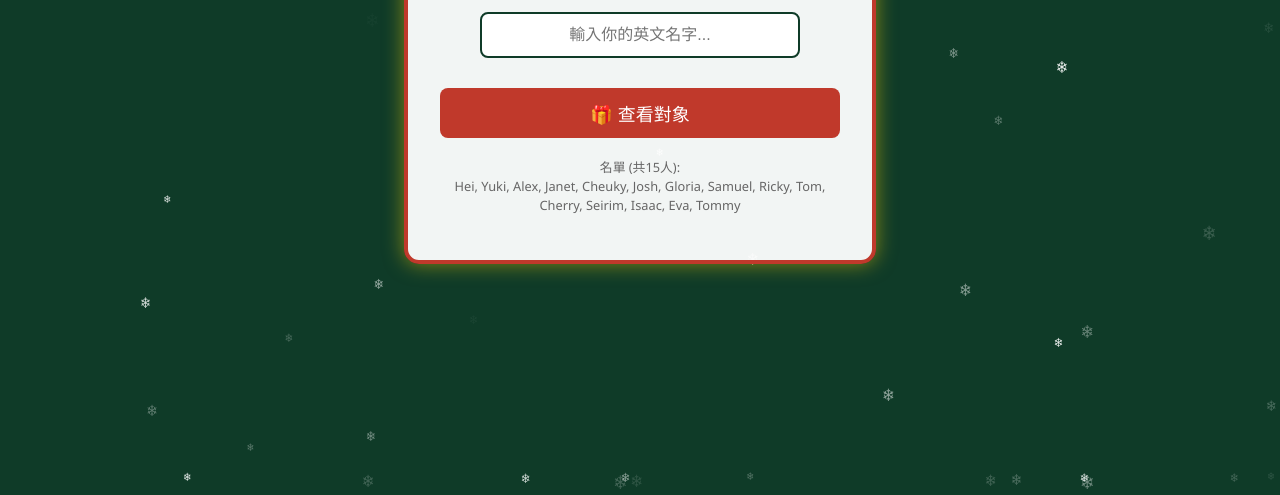
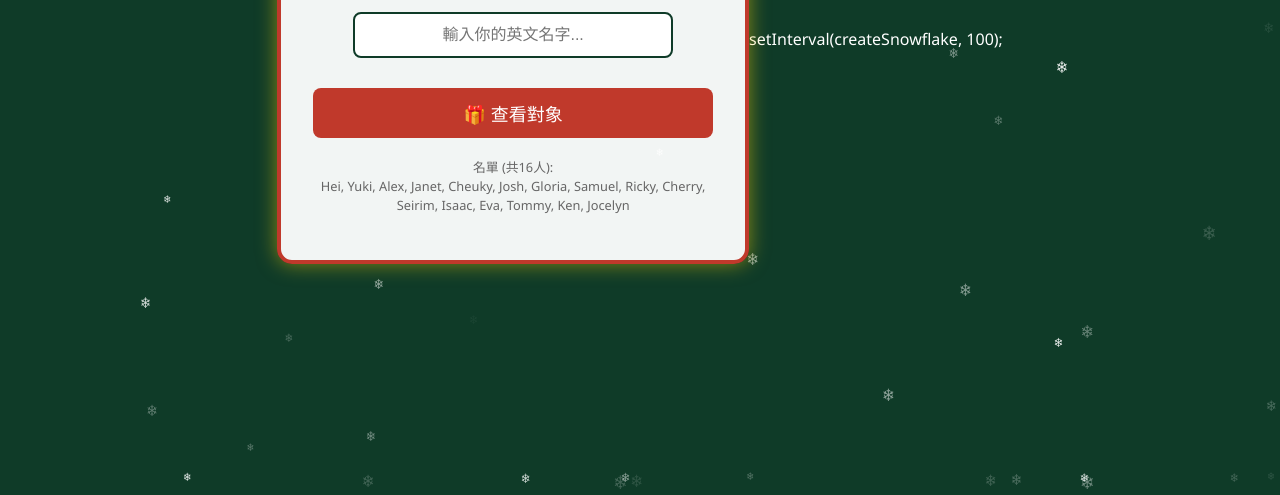
Before and after one commit to isaakios/Christmas-Party-, a plain HTML site: page index.html in a window 1280 px wide. Shown: the part 361-856 px from the top of the page. Drawn offline with Linux system fonts and the light colour scheme.

Commit message:
Add files via upload

```diff
--- a/index.html
+++ b/index.html
@@ -157,31 +157,32 @@
         </div>
 
         <div class="names-list">
-            <p>名單 (共15人):<br>Hei, Yuki, Alex, Janet, Cheuky, Josh, Gloria, Samuel, Ricky, Tom, Cherry, Seirim, Isaac, Eva, Tommy</p>
+            <p>名單 (共16人):<br>Hei, Yuki, Alex, Janet, Cheuky, Josh, Gloria, Samuel, Ricky, Cherry, Seirim, Isaac, Eva, Tommy, Ken, Jocelyn</p>
         </div>
     </div>
 
     <script>
-        // 參與者名單更新：Hei, Yuki, Alex, Janet, Cheuky, Josh, Gloria, Samuel, Ricky, Tom, Cherry, Seirim, Isaac, Eva, Tommy (15人)
-        // 壞禮物環節已移除
+        // 參與者名單更新 (共16人)
+        // 新增: Ken, Jocelyn
 
-        // 重新隨機配對結果 (Circular Loop 確保無人落單)
+        // 重新隨機配對結果 (2025-12-10 Reshuffled)
         const assignments = {
-            "hei": "Eva",
-            "eva": "Janet",
-            "janet": "Ricky",
-            "ricky": "Tommy",
-            "tommy": "Alex",
-            "alex": "Seirim",
-            "seirim": "Josh",
-            "josh": "Cherry",
-            "cherry": "Isaac",
-            "isaac": "Cheuky",
-            "cheuky": "Tom",
-            "tom": "Yuki",
-            "yuki": "Gloria",
-            "gloria": "Samuel",
-            "samuel": "Hei"
+            "hei": "Ken",
+            "ken": "Yuki",
+            "yuki": "Jocelyn",
+            "jocelyn": "Alex",
+            "alex": "Janet",
+            "janet": "Tommy",
+            "tommy": "Cheuky",
+            "cheuky": "Josh",
+            "josh": "Gloria",
+            "gloria": "Isaac",
+            "isaac": "Samuel",
+            "samuel": "Seirim",
+            "seirim": "Ricky",
+            "ricky": "Eva",
+            "eva": "Cherry",
+            "cherry": "Hei"
         };
 
         function revealGift() {
@@ -243,3 +244,8 @@
     </script>
 </body>
 </html>
+     setInterval(createSnowflake, 100);
+
+    </script>
+</body>
+</html>
```
